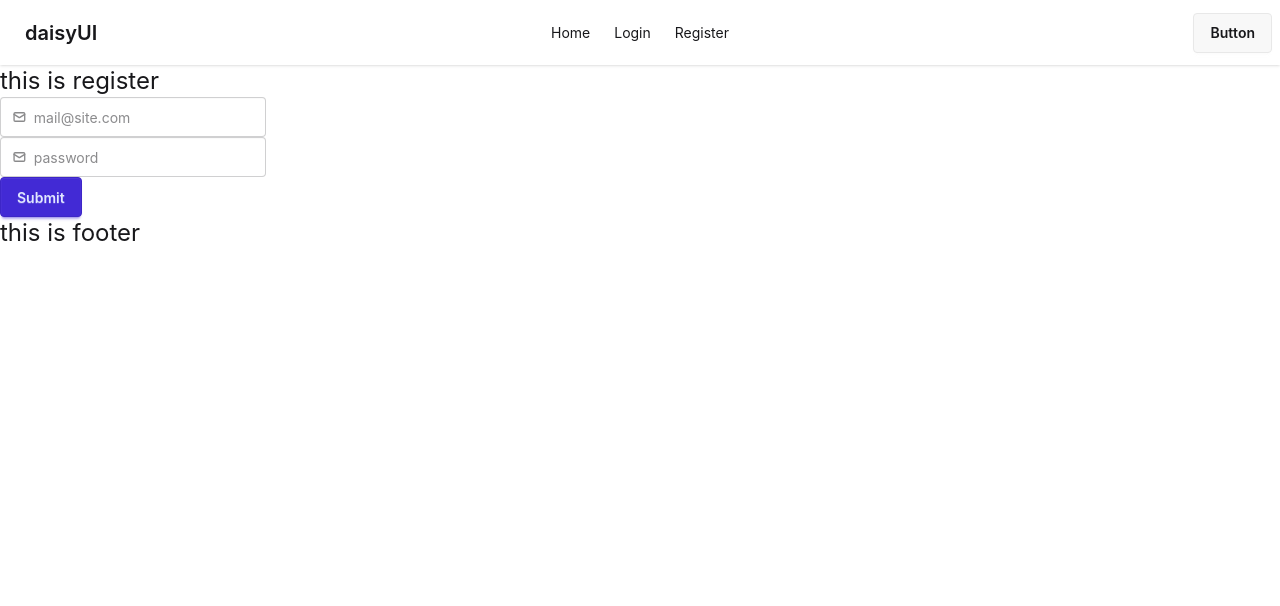
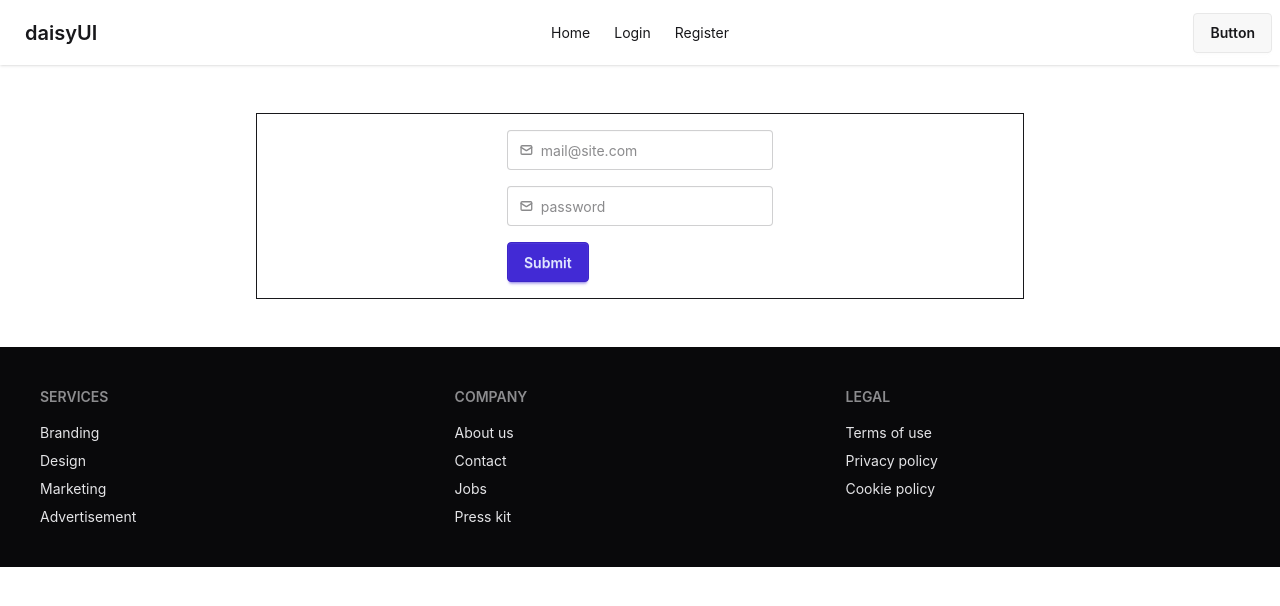
Before and after one commit to ChakmaShantunu/Explore-email-password-auth, a React (Vite) app: page /register in a window 1280 px wide. Shown: the top 606 px of the page. Built offline with nearby package versions, Linux system fonts and the light colour scheme.

Commit message:
footer added and firebase install done

```diff
--- a/package.json
+++ b/package.json
@@ -11,6 +11,7 @@
   },
   "dependencies": {
     "@tailwindcss/vite": "^4.3.1",
+    "firebase": "^12.15.0",
     "react": "^19.2.6",
     "react-dom": "^19.2.6",
     "react-router": "^8.0.1",
--- a/src/components/Footer/Footer.jsx
+++ b/src/components/Footer/Footer.jsx
@@ -2,9 +2,28 @@
 
 const Footer = () => {
     return (
-        <div>
-            <h2 className='text-2xl'>this is footer</h2>
-        </div>
+        <footer className="footer sm:footer-horizontal bg-neutral text-neutral-content p-10 mt-12">
+            <nav>
+                <h6 className="footer-title">Services</h6>
+                <a className="link link-hover">Branding</a>
+                <a className="link link-hover">Design</a>
+                <a className="link link-hover">Marketing</a>
+                <a className="link link-hover">Advertisement</a>
+            </nav>
+            <nav>
+                <h6 className="footer-title">Company</h6>
+                <a className="link link-hover">About us</a>
+                <a className="link link-hover">Contact</a>
+                <a className="link link-hover">Jobs</a>
+                <a className="link link-hover">Press kit</a>
+            </nav>
+            <nav>
+                <h6 className="footer-title">Legal</h6>
+                <a className="link link-hover">Terms of use</a>
+                <a className="link link-hover">Privacy policy</a>
+                <a className="link link-hover">Cookie policy</a>
+            </nav>
+        </footer>
     );
 };
 
--- a/src/components/Register/Register.jsx
+++ b/src/components/Register/Register.jsx
@@ -9,9 +9,10 @@
         console.log(email, password);
     }
     return (
+        <div className="max-w-3xl border p-4 mt-12 flex justify-center mx-auto">
             <div>
-            <h2 className="text-2xl">this is register</h2>
-            <form onSubmit={handleRegister}>
+                {/* <h2 className="text-2xl">this is register</h2> */}
+                <form className="space-y-4" onSubmit={handleRegister}>
 
                     {/* email submit */}
                     <div className="join">
@@ -60,6 +61,7 @@
                     <input type="submit" className="btn btn-primary" value="Submit" />
                 </form>
             </div>
+        </div>
     );
 };
 
```
Also changed, not shown: 1 other file (tests, documents, lock files or other folders). Lines whose indentation alone changed are shown as unchanged.
